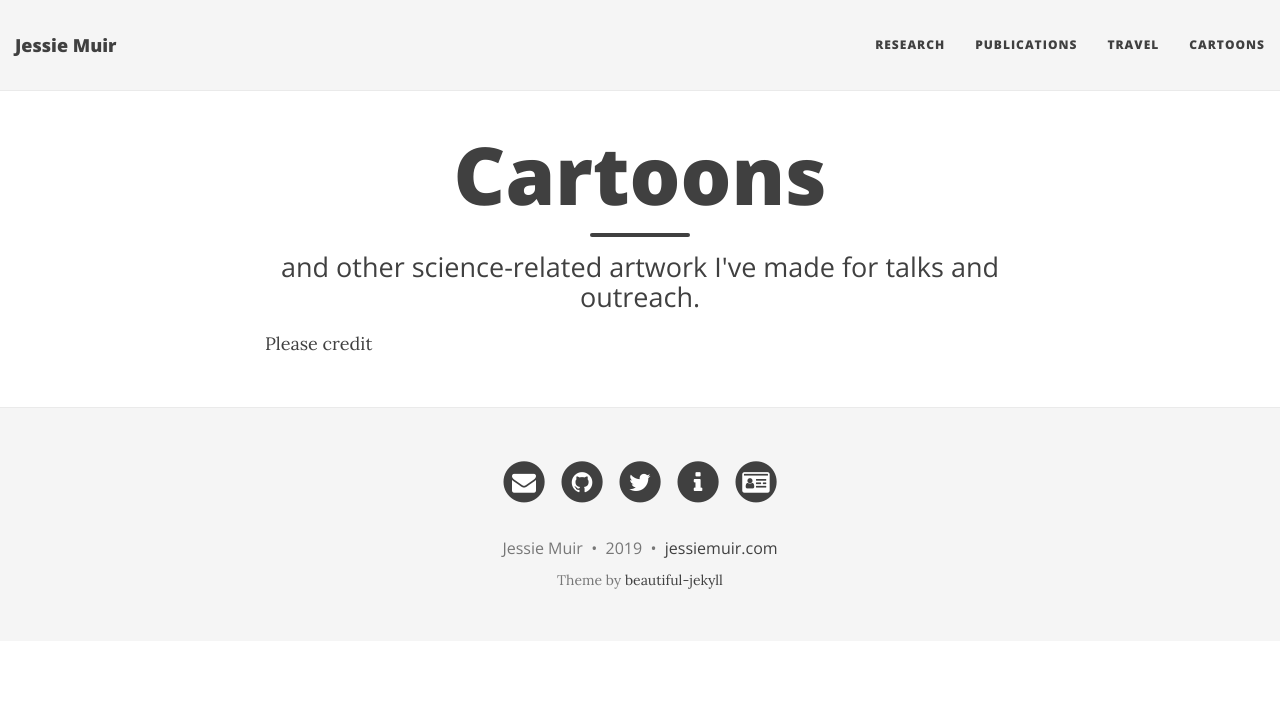
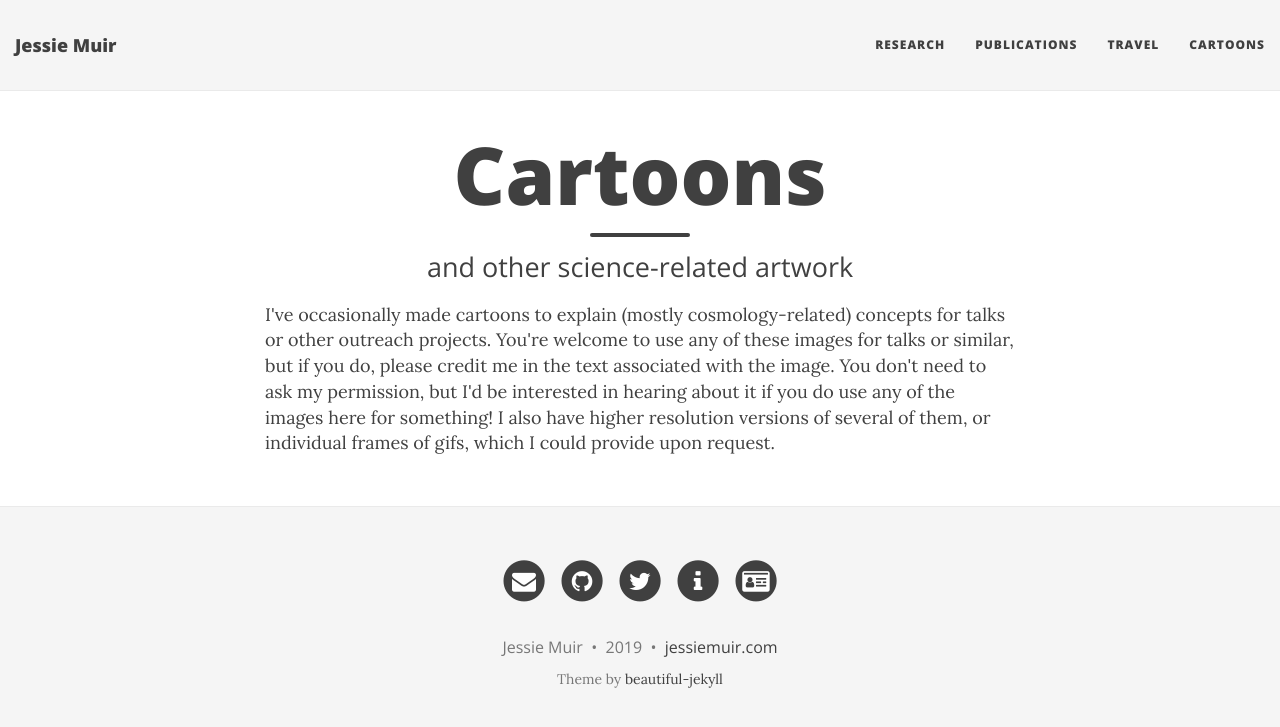
Before and after one commit to jessmuir/jessmuir.github.io, a Jekyll site: the page built from cartoons.html, in a window 1280 px wide. Shown: the top 727 px of the page. Built offline with Jekyll 4.4.1, drawn with Linux system fonts in a browser that asks for light colours; nearby versions of some CDN libraries.

Commit message:
added some text

```diff
--- a/cartoons.html
+++ b/cartoons.html
@@ -1,10 +1,14 @@
 ---
 layout: page
 title: Cartoons
-subtitle: and other science-related artwork I've made for talks and outreach.
+subtitle: and other science-related artwork
 use-site-title: true
+social-share: true
 ---
-Please credit
+
+I've occasionally made cartoons to explain (mostly cosmology-related) concepts for talks or other outreach projects. You're welcome to use any of these images for talks or similar, but if you do, please credit me in the text associated with the image.  You don't need to ask my permission, but I'd be interested in hearing about it if you do use any of the images here for something!
+
+I also have higher resolution versions of several of them, or individual frames of gifs, which I could provide upon request.
 
 <div class="posts-list">
   {% for post in paginator.posts %}
```
Also changed, not shown: index.html (+16 -1 lines).
